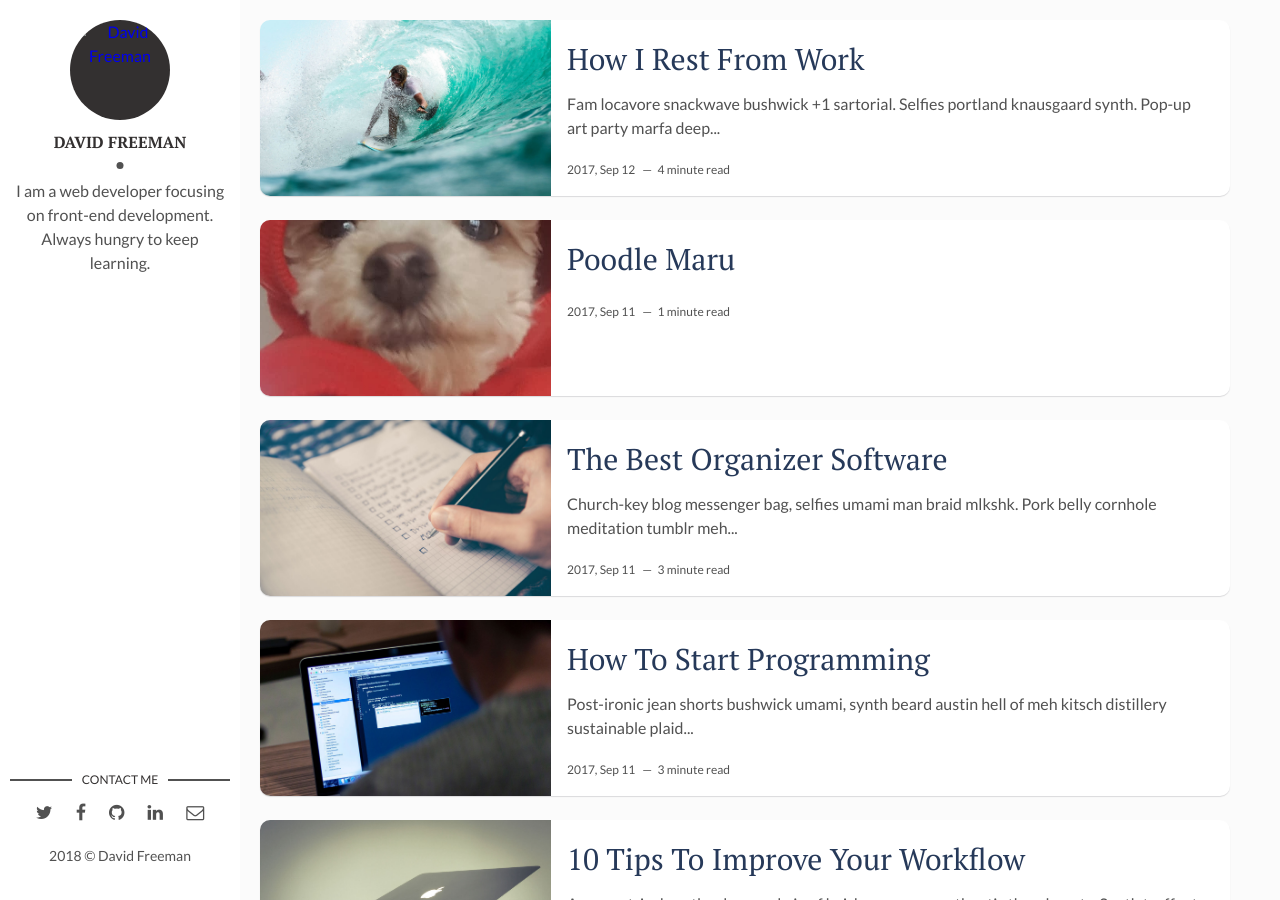
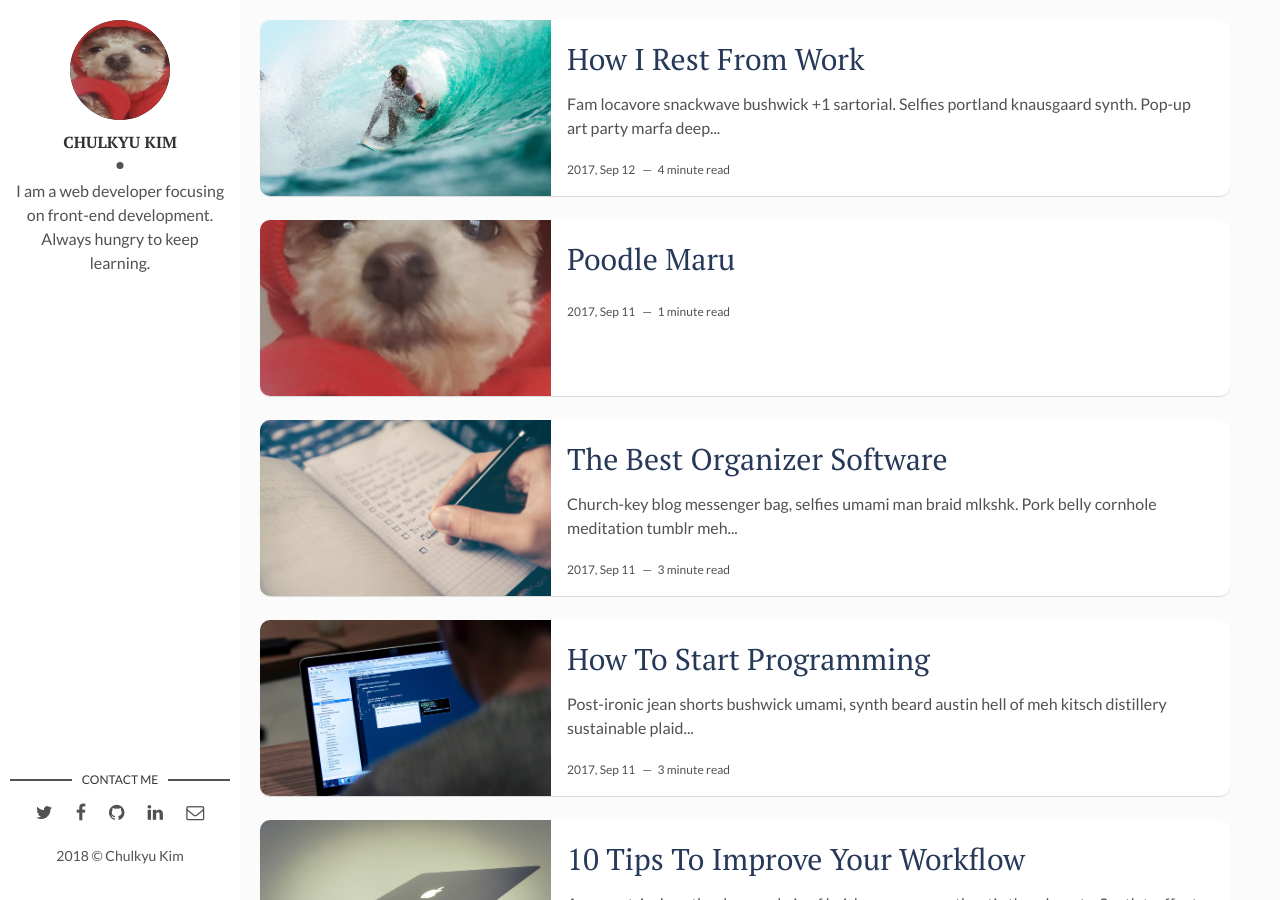
Before and after one commit to Chulkyu/blog, a Jekyll site: the page built from index.html, in a window 1280 px wide and 900 px high. Built offline with Jekyll 4.4.1, drawn with Linux system fonts in a browser that asks for light colours; the list of posts is cut into pages by our own code.

Commit message:
fixed author

```diff
--- a/_config.yml
+++ b/_config.yml
@@ -9,8 +9,8 @@ url: "" # the base hostname & protocol for your site, e.g. http://example.com
 site-twitter: #if your site has a twitter account, enter it here
 
 # Author Settings
-author: David Freeman # add your name
-author-img: maru.ico # add your photo
+author: Chulkyu Kim # add your name
+author-img: maru.jpg # add your photo
 about-author: I am a web developer focusing on front-end development. Always hungry to keep learning. # add description
 social-twitter: # add your Twitter handle
 social-facebook: # add your Facebook handle
```
